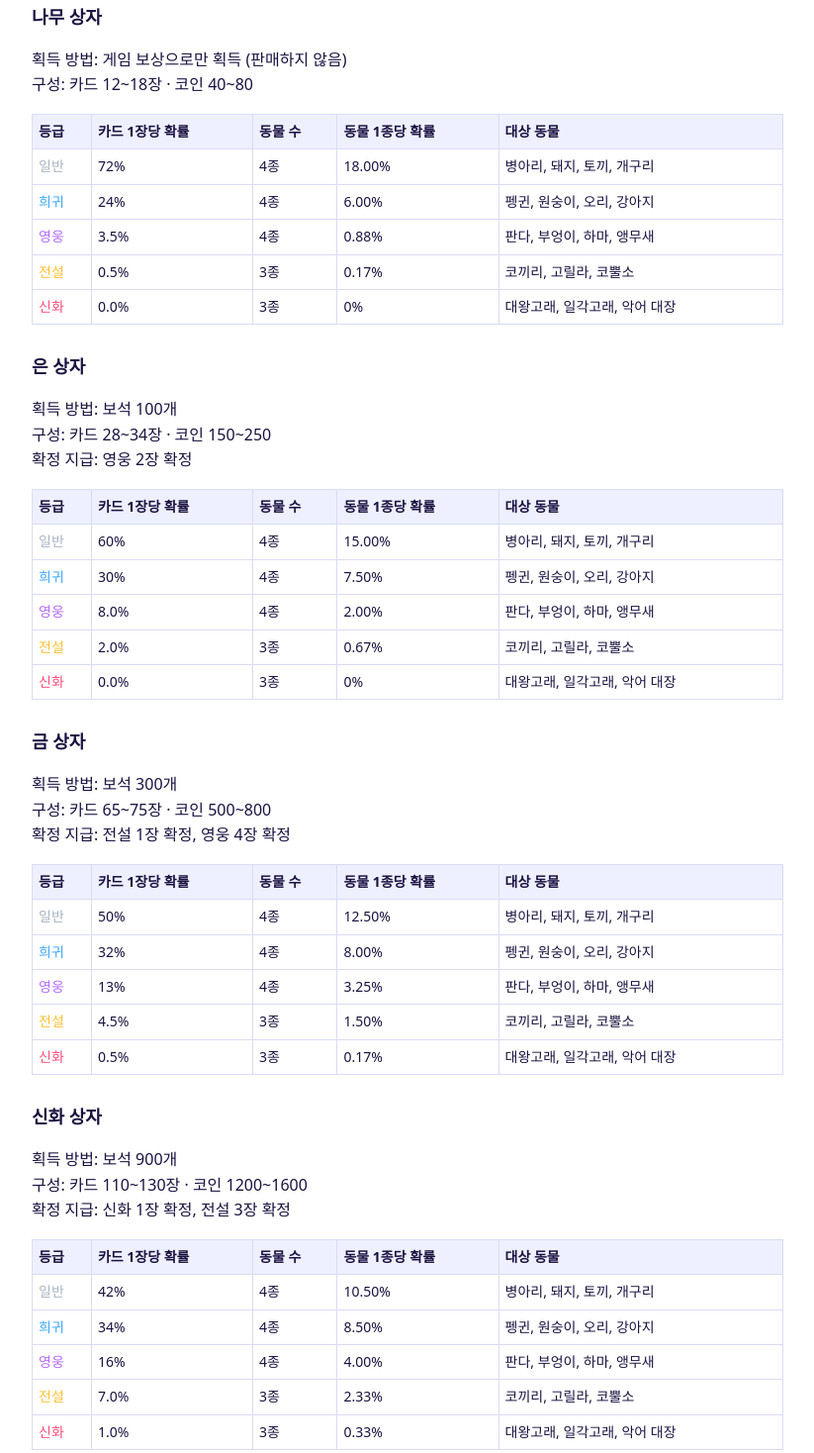
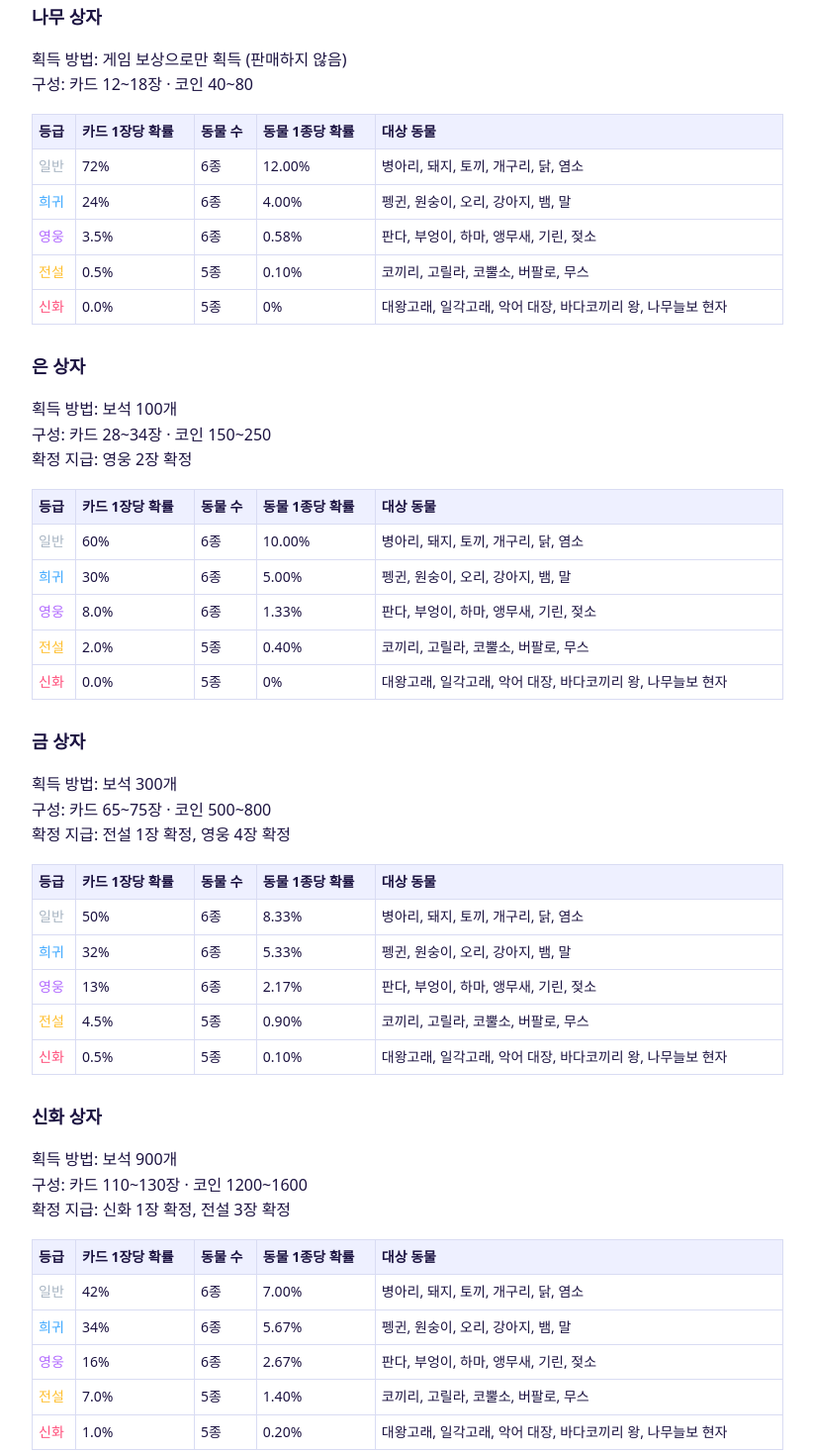
Before and after one commit to MWstudio/mwstudio.github.io, a plain HTML site: page luckyzoo/probability.html in a window 1280 px wide. Shown: the part 302-1770 px from the top of the page at 99% size, without its empty margins (228-1051 px from the left). Drawn offline with Linux system fonts and the light colour scheme.

Commit message:
동물 수비대 확률 정보 갱신 (1.1 신규 동물 반영)
Co-Authored-By: Claude Fable 5.2 <noreply@anthropic.com>

```diff
--- a/luckyzoo/probability.html
+++ b/luckyzoo/probability.html
@@ -6,11 +6,11 @@
 <li>같은 등급 안의 동물은 모두 같은 확률로 나옵니다.</li><li>동물 카드는 동물의 영구 레벨(공격력 +10%/레벨)을 올리는 데 사용됩니다.</li>
 <li>상자 개봉 결과에 따른 천장(보장) 시스템은 없으며, 확정 지급 항목만 보장됩니다.</li></ul>
 <section><h2>나무 상자</h2><p>획득 방법: 게임 보상으로만 획득 (판매하지 않음)<br>구성: 카드 12~18장 · 코인 40~80</p>
-<table><thead><tr><th>등급</th><th>카드 1장당 확률</th><th>동물 수</th><th>동물 1종당 확률</th><th>대상 동물</th></tr></thead><tbody><tr><td style="color:#a7b4c2">일반</td><td>72%</td><td>4종</td><td>18.00%</td><td>병아리, 돼지, 토끼, 개구리</td></tr><tr><td style="color:#3fa9ff">희귀</td><td>24%</td><td>4종</td><td>6.00%</td><td>펭귄, 원숭이, 오리, 강아지</td></tr><tr><td style="color:#b26bff">영웅</td><td>3.5%</td><td>4종</td><td>0.88%</td><td>판다, 부엉이, 하마, 앵무새</td></tr><tr><td style="color:#ffbf2f">전설</td><td>0.5%</td><td>3종</td><td>0.17%</td><td>코끼리, 고릴라, 코뿔소</td></tr><tr><td style="color:#ff4f7b">신화</td><td>0.0%</td><td>3종</td><td>0%</td><td>대왕고래, 일각고래, 악어 대장</td></tr></tbody></table></section>
+<table><thead><tr><th>등급</th><th>카드 1장당 확률</th><th>동물 수</th><th>동물 1종당 확률</th><th>대상 동물</th></tr></thead><tbody><tr><td style="color:#a7b4c2">일반</td><td>72%</td><td>6종</td><td>12.00%</td><td>병아리, 돼지, 토끼, 개구리, 닭, 염소</td></tr><tr><td style="color:#3fa9ff">희귀</td><td>24%</td><td>6종</td><td>4.00%</td><td>펭귄, 원숭이, 오리, 강아지, 뱀, 말</td></tr><tr><td style="color:#b26bff">영웅</td><td>3.5%</td><td>6종</td><td>0.58%</td><td>판다, 부엉이, 하마, 앵무새, 기린, 젖소</td></tr><tr><td style="color:#ffbf2f">전설</td><td>0.5%</td><td>5종</td><td>0.10%</td><td>코끼리, 고릴라, 코뿔소, 버팔로, 무스</td></tr><tr><td style="color:#ff4f7b">신화</td><td>0.0%</td><td>5종</td><td>0%</td><td>대왕고래, 일각고래, 악어 대장, 바다코끼리 왕, 나무늘보 현자</td></tr></tbody></table></section>
 <section><h2>은 상자</h2><p>획득 방법: 보석 100개<br>구성: 카드 28~34장 · 코인 150~250<br>확정 지급: 영웅 2장 확정</p>
-<table><thead><tr><th>등급</th><th>카드 1장당 확률</th><th>동물 수</th><th>동물 1종당 확률</th><th>대상 동물</th></tr></thead><tbody><tr><td style="color:#a7b4c2">일반</td><td>60%</td><td>4종</td><td>15.00%</td><td>병아리, 돼지, 토끼, 개구리</td></tr><tr><td style="color:#3fa9ff">희귀</td><td>30%</td><td>4종</td><td>7.50%</td><td>펭귄, 원숭이, 오리, 강아지</td></tr><tr><td style="color:#b26bff">영웅</td><td>8.0%</td><td>4종</td><td>2.00%</td><td>판다, 부엉이, 하마, 앵무새</td></tr><tr><td style="color:#ffbf2f">전설</td><td>2.0%</td><td>3종</td><td>0.67%</td><td>코끼리, 고릴라, 코뿔소</td></tr><tr><td style="color:#ff4f7b">신화</td><td>0.0%</td><td>3종</td><td>0%</td><td>대왕고래, 일각고래, 악어 대장</td></tr></tbody></table></section>
+<table><thead><tr><th>등급</th><th>카드 1장당 확률</th><th>동물 수</th><th>동물 1종당 확률</th><th>대상 동물</th></tr></thead><tbody><tr><td style="color:#a7b4c2">일반</td><td>60%</td><td>6종</td><td>10.00%</td><td>병아리, 돼지, 토끼, 개구리, 닭, 염소</td></tr><tr><td style="color:#3fa9ff">희귀</td><td>30%</td><td>6종</td><td>5.00%</td><td>펭귄, 원숭이, 오리, 강아지, 뱀, 말</td></tr><tr><td style="color:#b26bff">영웅</td><td>8.0%</td><td>6종</td><td>1.33%</td><td>판다, 부엉이, 하마, 앵무새, 기린, 젖소</td></tr><tr><td style="color:#ffbf2f">전설</td><td>2.0%</td><td>5종</td><td>0.40%</td><td>코끼리, 고릴라, 코뿔소, 버팔로, 무스</td></tr><tr><td style="color:#ff4f7b">신화</td><td>0.0%</td><td>5종</td><td>0%</td><td>대왕고래, 일각고래, 악어 대장, 바다코끼리 왕, 나무늘보 현자</td></tr></tbody></table></section>
 <section><h2>금 상자</h2><p>획득 방법: 보석 300개<br>구성: 카드 65~75장 · 코인 500~800<br>확정 지급: 전설 1장 확정, 영웅 4장 확정</p>
-<table><thead><tr><th>등급</th><th>카드 1장당 확률</th><th>동물 수</th><th>동물 1종당 확률</th><th>대상 동물</th></tr></thead><tbody><tr><td style="color:#a7b4c2">일반</td><td>50%</td><td>4종</td><td>12.50%</td><td>병아리, 돼지, 토끼, 개구리</td></tr><tr><td style="color:#3fa9ff">희귀</td><td>32%</td><td>4종</td><td>8.00%</td><td>펭귄, 원숭이, 오리, 강아지</td></tr><tr><td style="color:#b26bff">영웅</td><td>13%</td><td>4종</td><td>3.25%</td><td>판다, 부엉이, 하마, 앵무새</td></tr><tr><td style="color:#ffbf2f">전설</td><td>4.5%</td><td>3종</td><td>1.50%</td><td>코끼리, 고릴라, 코뿔소</td></tr><tr><td style="color:#ff4f7b">신화</td><td>0.5%</td><td>3종</td><td>0.17%</td><td>대왕고래, 일각고래, 악어 대장</td></tr></tbody></table></section>
+<table><thead><tr><th>등급</th><th>카드 1장당 확률</th><th>동물 수</th><th>동물 1종당 확률</th><th>대상 동물</th></tr></thead><tbody><tr><td style="color:#a7b4c2">일반</td><td>50%</td><td>6종</td><td>8.33%</td><td>병아리, 돼지, 토끼, 개구리, 닭, 염소</td></tr><tr><td style="color:#3fa9ff">희귀</td><td>32%</td><td>6종</td><td>5.33%</td><td>펭귄, 원숭이, 오리, 강아지, 뱀, 말</td></tr><tr><td style="color:#b26bff">영웅</td><td>13%</td><td>6종</td><td>2.17%</td><td>판다, 부엉이, 하마, 앵무새, 기린, 젖소</td></tr><tr><td style="color:#ffbf2f">전설</td><td>4.5%</td><td>5종</td><td>0.90%</td><td>코끼리, 고릴라, 코뿔소, 버팔로, 무스</td></tr><tr><td style="color:#ff4f7b">신화</td><td>0.5%</td><td>5종</td><td>0.10%</td><td>대왕고래, 일각고래, 악어 대장, 바다코끼리 왕, 나무늘보 현자</td></tr></tbody></table></section>
 <section><h2>신화 상자</h2><p>획득 방법: 보석 900개<br>구성: 카드 110~130장 · 코인 1200~1600<br>확정 지급: 신화 1장 확정, 전설 3장 확정</p>
-<table><thead><tr><th>등급</th><th>카드 1장당 확률</th><th>동물 수</th><th>동물 1종당 확률</th><th>대상 동물</th></tr></thead><tbody><tr><td style="color:#a7b4c2">일반</td><td>42%</td><td>4종</td><td>10.50%</td><td>병아리, 돼지, 토끼, 개구리</td></tr><tr><td style="color:#3fa9ff">희귀</td><td>34%</td><td>4종</td><td>8.50%</td><td>펭귄, 원숭이, 오리, 강아지</td></tr><tr><td style="color:#b26bff">영웅</td><td>16%</td><td>4종</td><td>4.00%</td><td>판다, 부엉이, 하마, 앵무새</td></tr><tr><td style="color:#ffbf2f">전설</td><td>7.0%</td><td>3종</td><td>2.33%</td><td>코끼리, 고릴라, 코뿔소</td></tr><tr><td style="color:#ff4f7b">신화</td><td>1.0%</td><td>3종</td><td>0.33%</td><td>대왕고래, 일각고래, 악어 대장</td></tr></tbody></table></section>
+<table><thead><tr><th>등급</th><th>카드 1장당 확률</th><th>동물 수</th><th>동물 1종당 확률</th><th>대상 동물</th></tr></thead><tbody><tr><td style="color:#a7b4c2">일반</td><td>42%</td><td>6종</td><td>7.00%</td><td>병아리, 돼지, 토끼, 개구리, 닭, 염소</td></tr><tr><td style="color:#3fa9ff">희귀</td><td>34%</td><td>6종</td><td>5.67%</td><td>펭귄, 원숭이, 오리, 강아지, 뱀, 말</td></tr><tr><td style="color:#b26bff">영웅</td><td>16%</td><td>6종</td><td>2.67%</td><td>판다, 부엉이, 하마, 앵무새, 기린, 젖소</td></tr><tr><td style="color:#ffbf2f">전설</td><td>7.0%</td><td>5종</td><td>1.40%</td><td>코끼리, 고릴라, 코뿔소, 버팔로, 무스</td></tr><tr><td style="color:#ff4f7b">신화</td><td>1.0%</td><td>5종</td><td>0.20%</td><td>대왕고래, 일각고래, 악어 대장, 바다코끼리 왕, 나무늘보 현자</td></tr></tbody></table></section>
 <p style="margin-top:28px;font-size:13px">최종 수정일: 2026-11-10</p></body></html>
```
